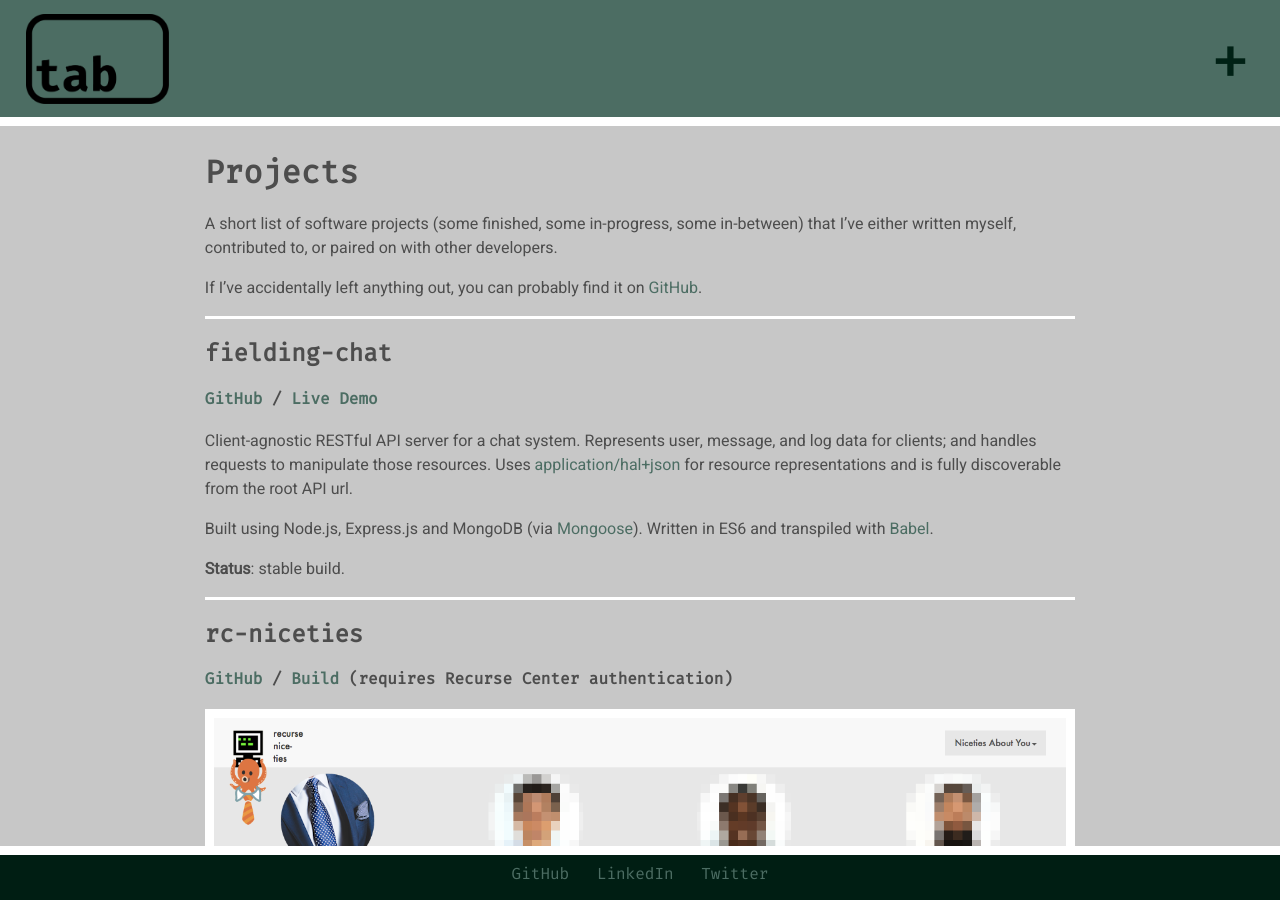
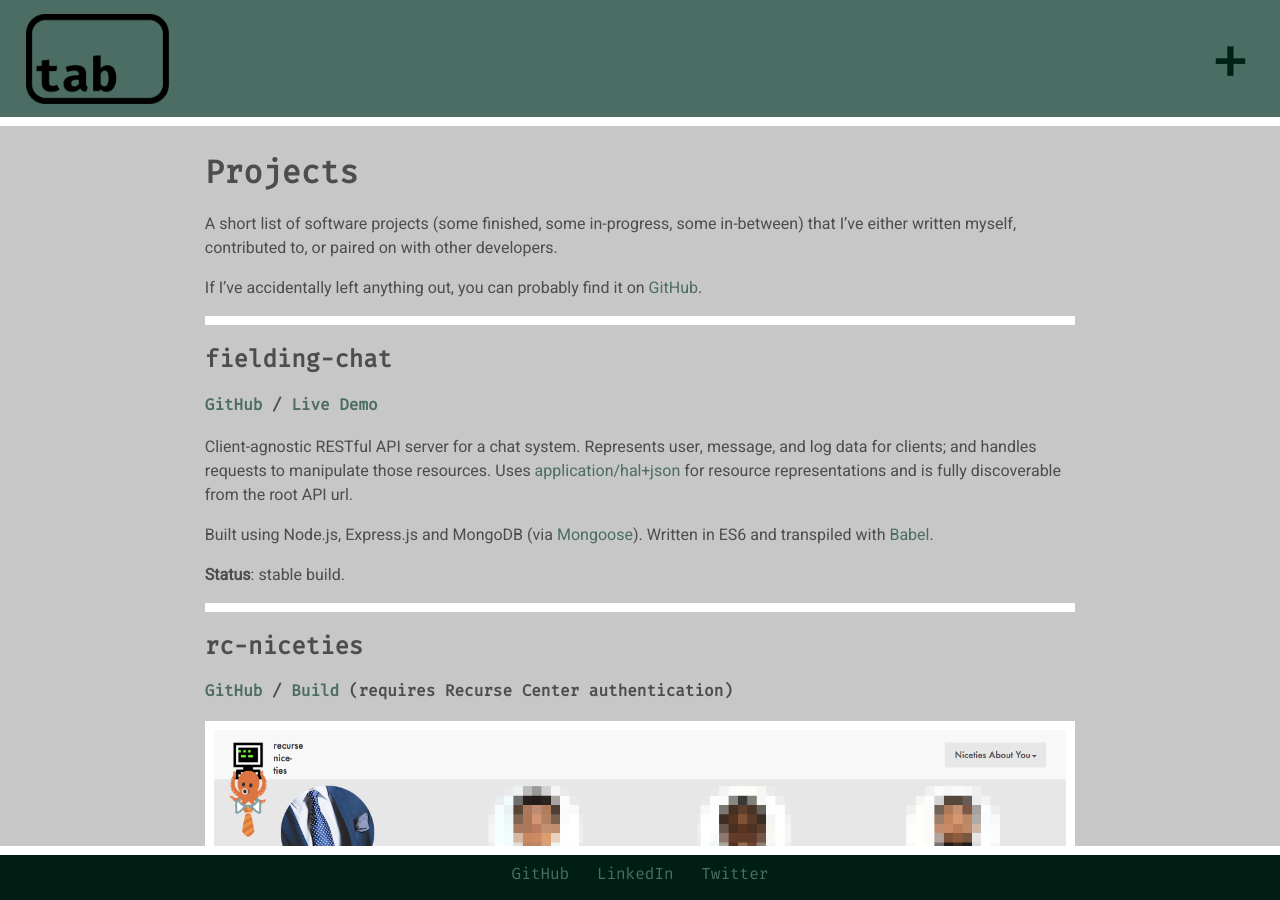
Before and after one commit to tayloraburgess/tayloraburgess.github.io, a Jekyll site: the page built from code.md, in a window 1280 px wide and 900 px high. Built offline with Jekyll 4.4.1, drawn with Linux system fonts in a browser that asks for light colours.

Commit message:
Modify hr styles for markdown

```diff
--- a/assets/css/main.scss
+++ b/assets/css/main.scss
@@ -93,7 +93,7 @@
 hr {
   border: 0;
   background: white;
-  height: 3px;
+  height: 1vh;
 }
 h1 {
   margin-top: 0px;
```
